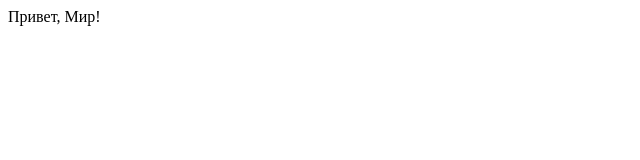
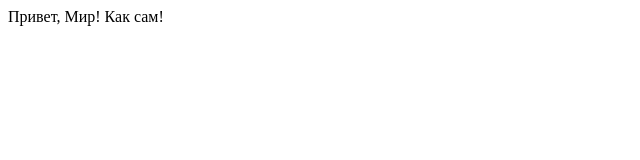
Before and after one commit to StasSauer/html-scc, a plain HTML site: page lesson1.html in a window 1280 px wide. Shown: the full height of the page, 0-640 px from the left. Drawn offline with Linux system fonts and the light colour scheme.

Commit message:
Как сам

```diff
--- a/lesson1.html
+++ b/lesson1.html
@@ -5,6 +5,6 @@
 	<title>	</title>
 </head>
 <body>
-Привет, Мир!
+Привет, Мир! Как сам!
 </body>
 </html>
```
